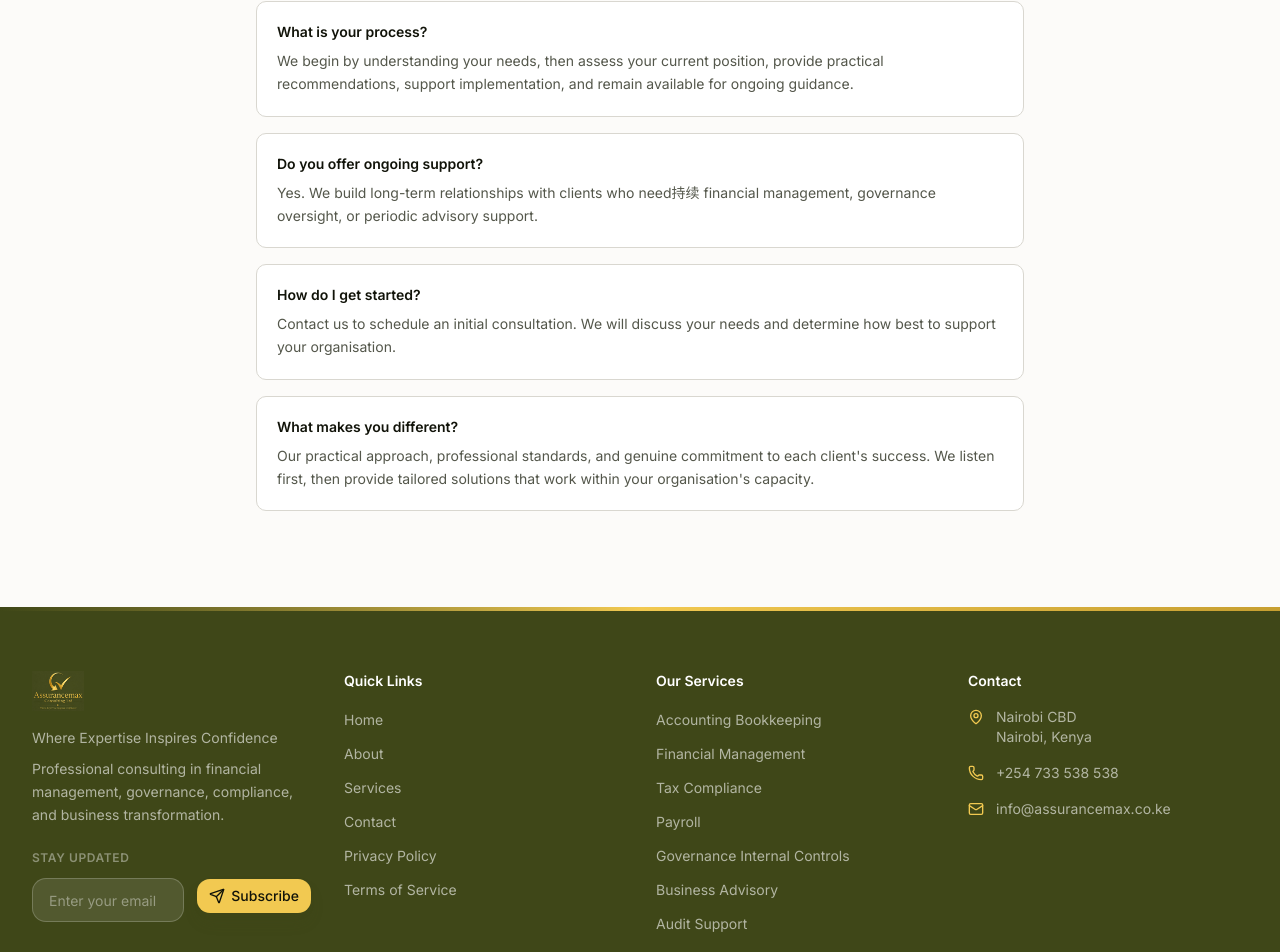
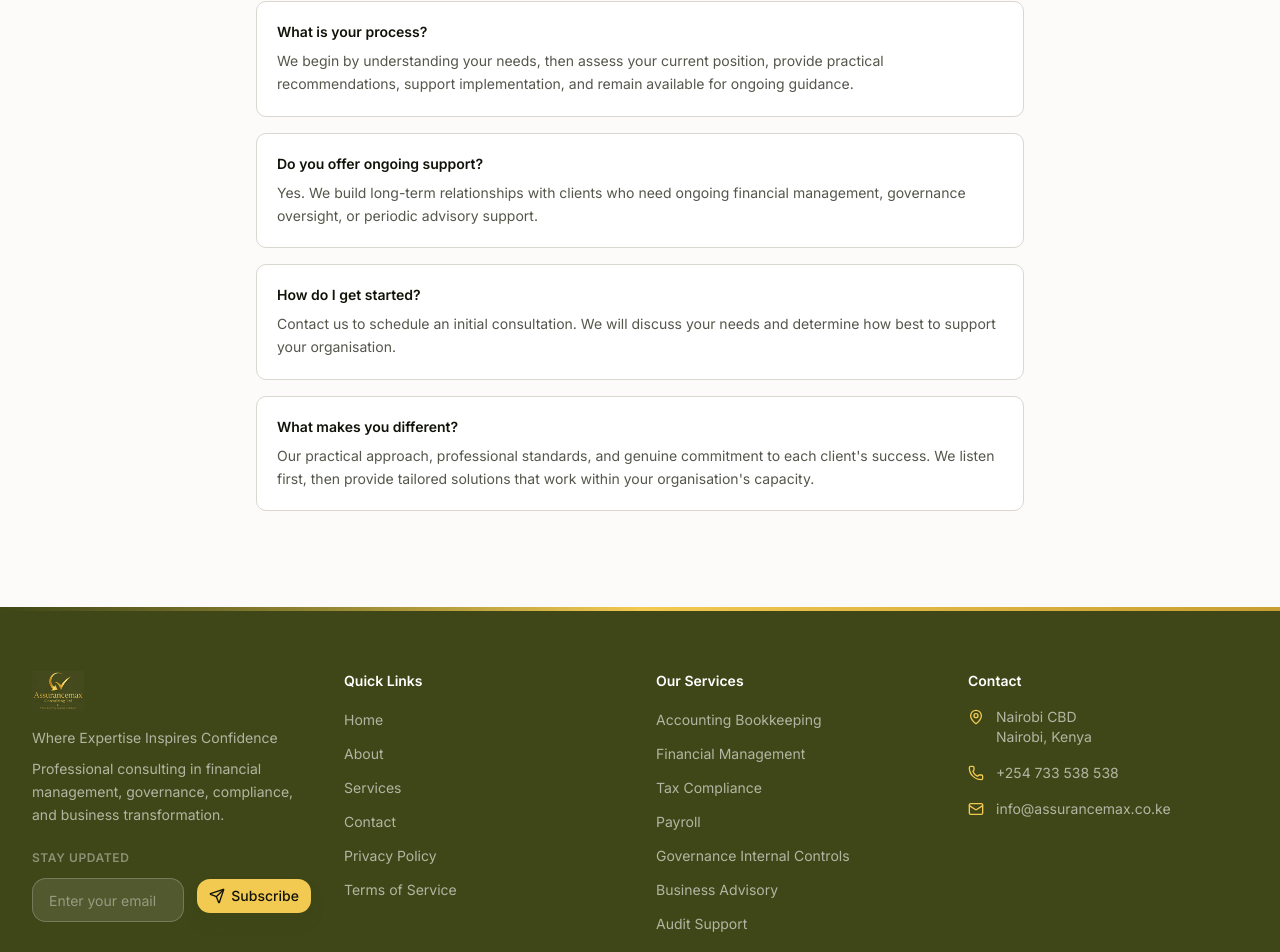
Before and after one commit to dev-mwero/assurancemax-consulting, a Next.js app: page /contact in a window 1280 px wide. Shown: the part 1826-2778 px from the top of the page. Built offline with nearby package versions, Linux system fonts and the light colour scheme; no server answers.

Commit message:
fix: replace Chinese character in FAQ with English
- Fix '持续' typo in ongoing support FAQ on contact page
- Add ContactForm to ContactPreview component on home page for inline conversion

```diff
--- a/src/app/(marketing)/contact/page.tsx
+++ b/src/app/(marketing)/contact/page.tsx
@@ -28,11 +28,11 @@ const faqs = [
     answer:
       "We begin by understanding your needs, then assess your current position, provide practical recommendations, support implementation, and remain available for ongoing guidance.",
   },
-  {
-    question: "Do you offer ongoing support?",
-    answer:
-      "Yes. We build long-term relationships with clients who need持续 financial management, governance oversight, or periodic advisory support.",
-  },
+{
+        question: "Do you offer ongoing support?",
+        answer:
+          "Yes. We build long-term relationships with clients who need ongoing financial management, governance oversight, or periodic advisory support.",
+      },
   {
     question: "How do I get started?",
     answer:
--- a/src/components/marketing/contact-preview.tsx
+++ b/src/components/marketing/contact-preview.tsx
@@ -1,8 +1,11 @@
+"use client";
+
 import { Mail, MapPin, Phone } from "lucide-react";
 import Link from "next/link";
 import { SectionWrapper } from "@/components/sections/section-wrapper";
 import { Reveal } from "@/components/sections/reveal";
 import { contactInfo } from "@/lib/constants";
+import { ContactForm } from "@/components/forms/contact-form";
 
 export function ContactPreview() {
 	return (
@@ -72,10 +75,10 @@ export function ContactPreview() {
 						<p className="mt-1 text-sm text-muted-foreground">
 							Fill in the form and we will get back to you.
 						</p>
-						<div className="mt-6 space-y-4">
-							<p className="text-sm text-muted-foreground italic">
-								[Contact form will be rendered here]
-							</p>
+						<div className="mt-6">
+							<ContactForm />
+						</div>
+						<div className="mt-6">
 							<Link
 								href="/contact"
 								className="inline-flex items-center gap-2 text-sm font-medium text-secondary hover:text-secondary/80 transition-colors duration-200"
```
